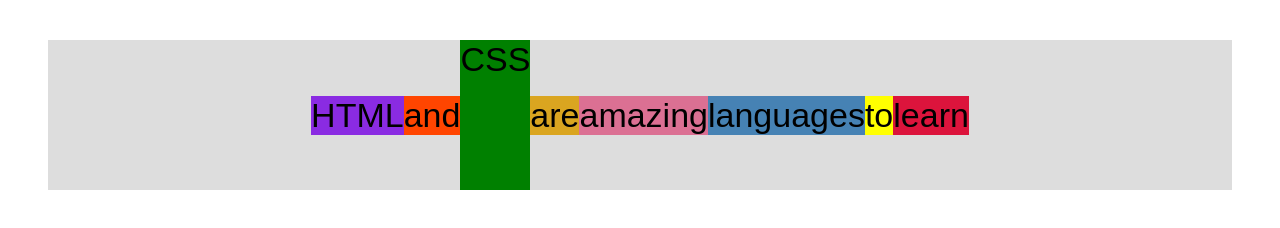
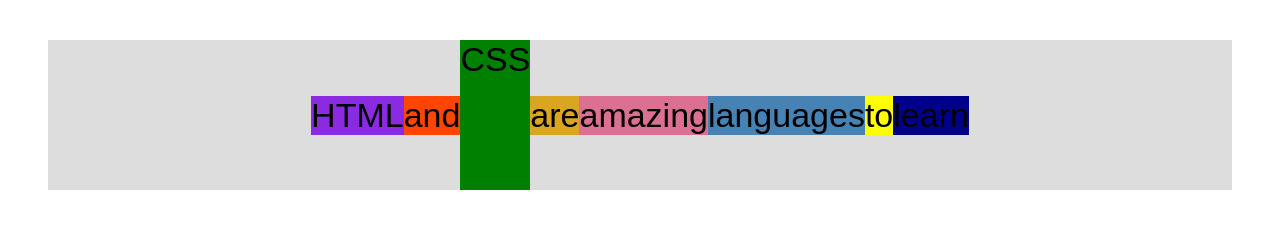
Before and after one commit to paocpn/Curso-HTML-y-CSS, a plain HTML site: page 04-CSS-Layouts/flexbox.html in a window 1280 px wide. Drawn offline with Linux system fonts and the light colour scheme.

Commit message:
Commit desde mac

```diff
--- a/04-CSS-Layouts/flexbox.html
+++ b/04-CSS-Layouts/flexbox.html
@@ -29,7 +29,7 @@
         background-color: yellow;
       }
       .el--8 {
-        background-color: crimson;
+        background-color: darkblue;
       }
 
       .container {
```
